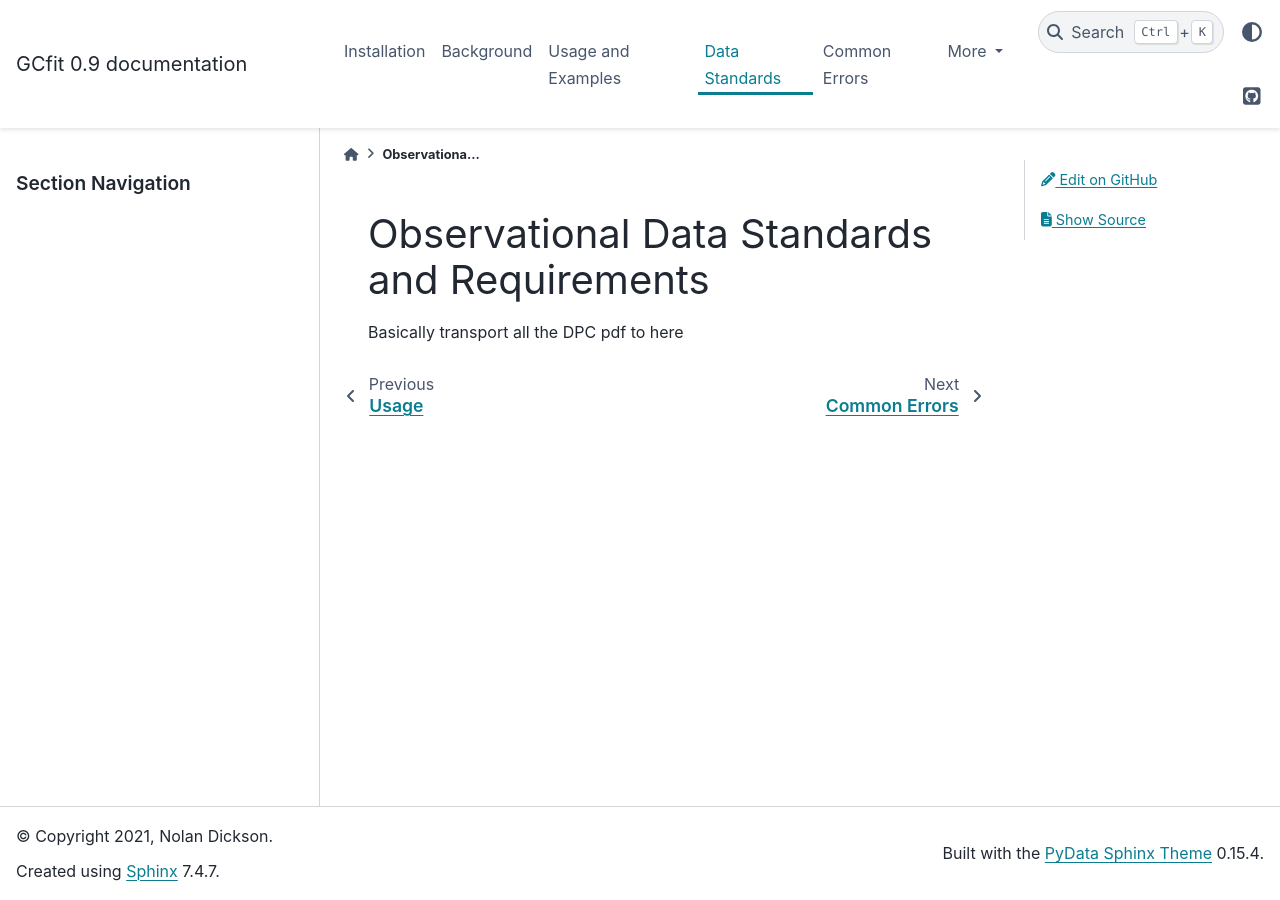
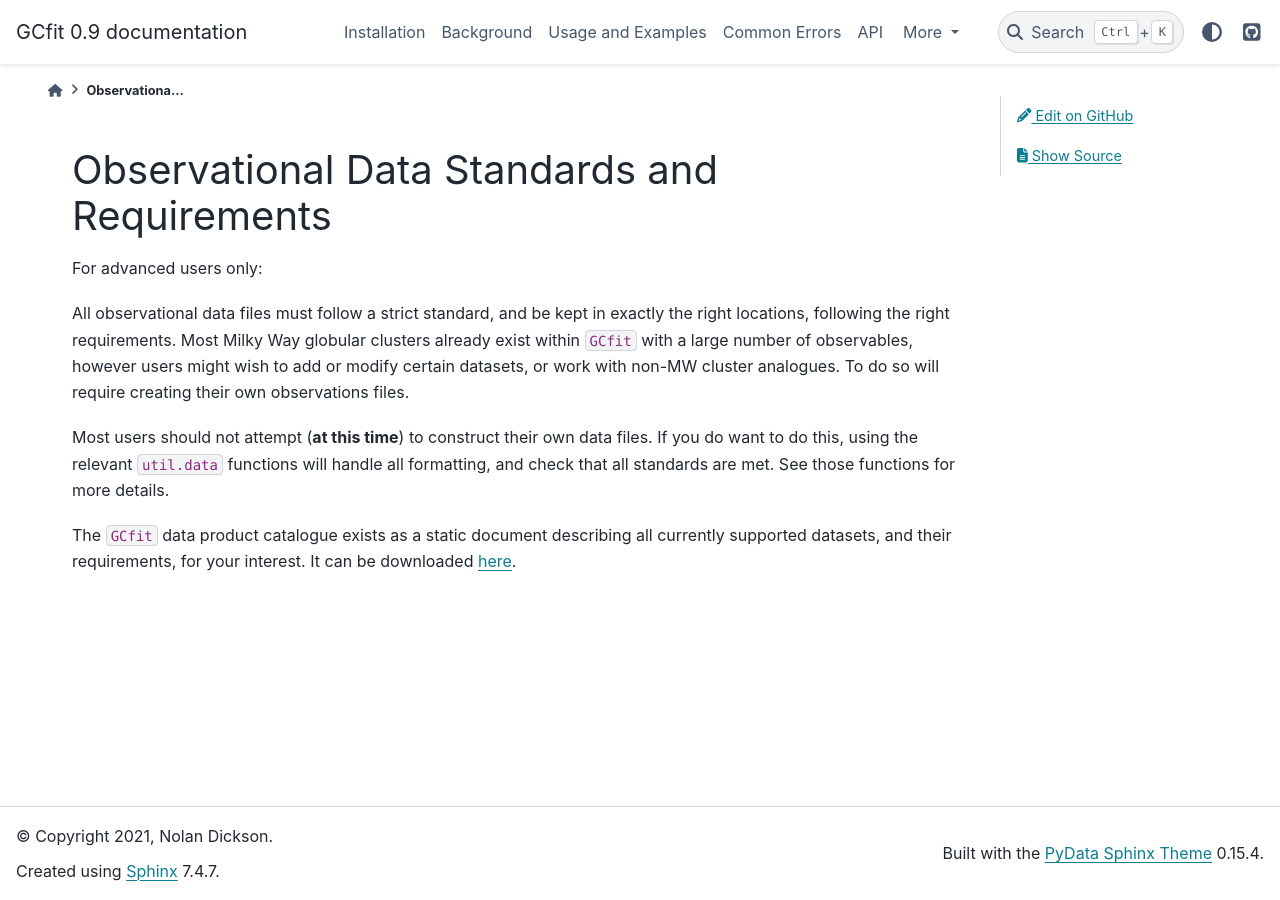
Before and after one commit to nmdickson/GCfit, a Sphinx documentation site: the page built from docs/source/standards.rst, in a window 1280 px wide. Built offline with Sphinx 7.4.7 and the PyData theme 0.15.4, drawn with Linux system fonts in a browser that asks for light colours.

Commit message:
update the standards DPC and docs
although it's still somewhat hidden for now, as I don't really
want people to see it readily, I just want to have it available.
That'll probably change in the future though

```diff
--- a/docs/source/index.rst
+++ b/docs/source/index.rst
@@ -21,7 +21,6 @@ Globular Cluster data products, via a parallelized sampling suite.
    Installation <installation>
    Background <fitting>
    Usage and Examples <usage>
-   Data Standards <standards>
    Common Errors <errors>
    API <ref/api>
    References <citations>
--- a/docs/source/standards.rst
+++ b/docs/source/standards.rst
@@ -2,4 +2,20 @@
 Observational Data Standards and Requirements
 =============================================
 
-Basically transport all the DPC pdf to here
+For advanced users only:
+
+All observational data files must follow a strict standard, and be kept
+in exactly the right locations, following the right requirements. Most Milky
+Way globular clusters already exist within ``GCfit`` with a large number of
+observables, however users might wish to add or modify certain datasets, or
+work with non-MW cluster analogues. To do so will require creating their own
+observations files.
+
+Most users should not attempt (**at this time**) to construct their own data
+files. If you do want to do this, using the relevant ``util.data`` functions
+will handle all formatting, and check that all standards are met. See those
+functions for more details.
+
+The ``GCfit`` data product catalogue exists as a static document describing all
+currently supported datasets, and their requirements, for your interest. It can
+be downloaded `here <_static/DPC.pdf>`_.
```
Also changed, not shown: 6 other files.
